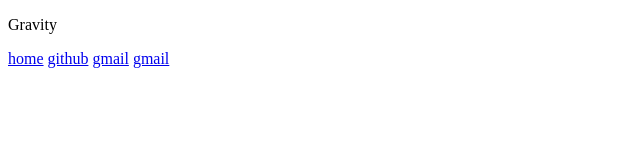
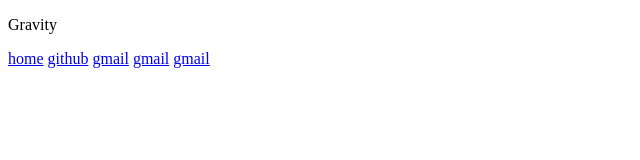
Before and after one commit to RobertSternal/Webowe, a plain HTML site: page index.html in a window 1280 px wide. Shown: the full height of the page, 0-640 px from the left. Drawn offline with Linux system fonts and the light colour scheme.

Commit message:
23.03 v3

```diff
--- a/index.html
+++ b/index.html
@@ -18,6 +18,8 @@
        <a href="wp.pl">github</a>
        <a href="gmail.com">gmail</a>
        <a href="gmail.com">gmail</a>
+       <a href="gmail.com">gmail</a>
+
 
 
        </p>
```
